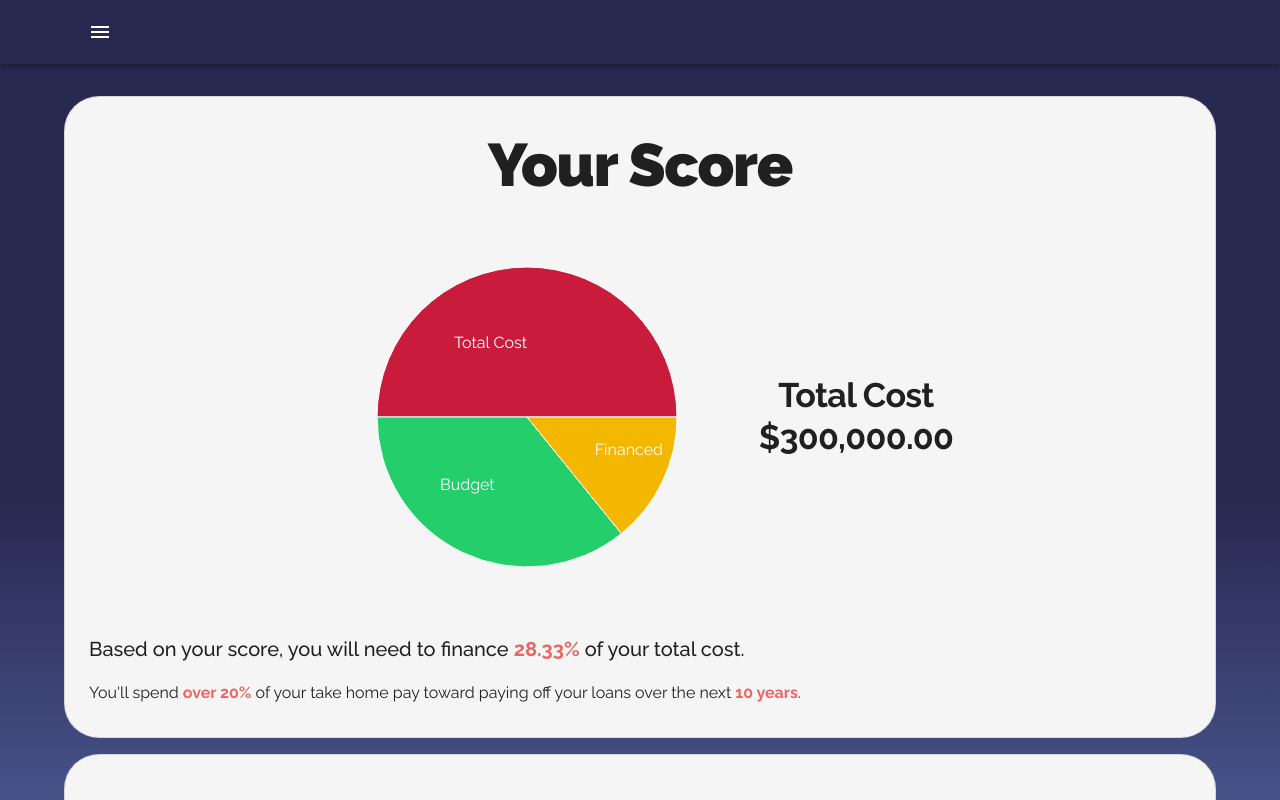
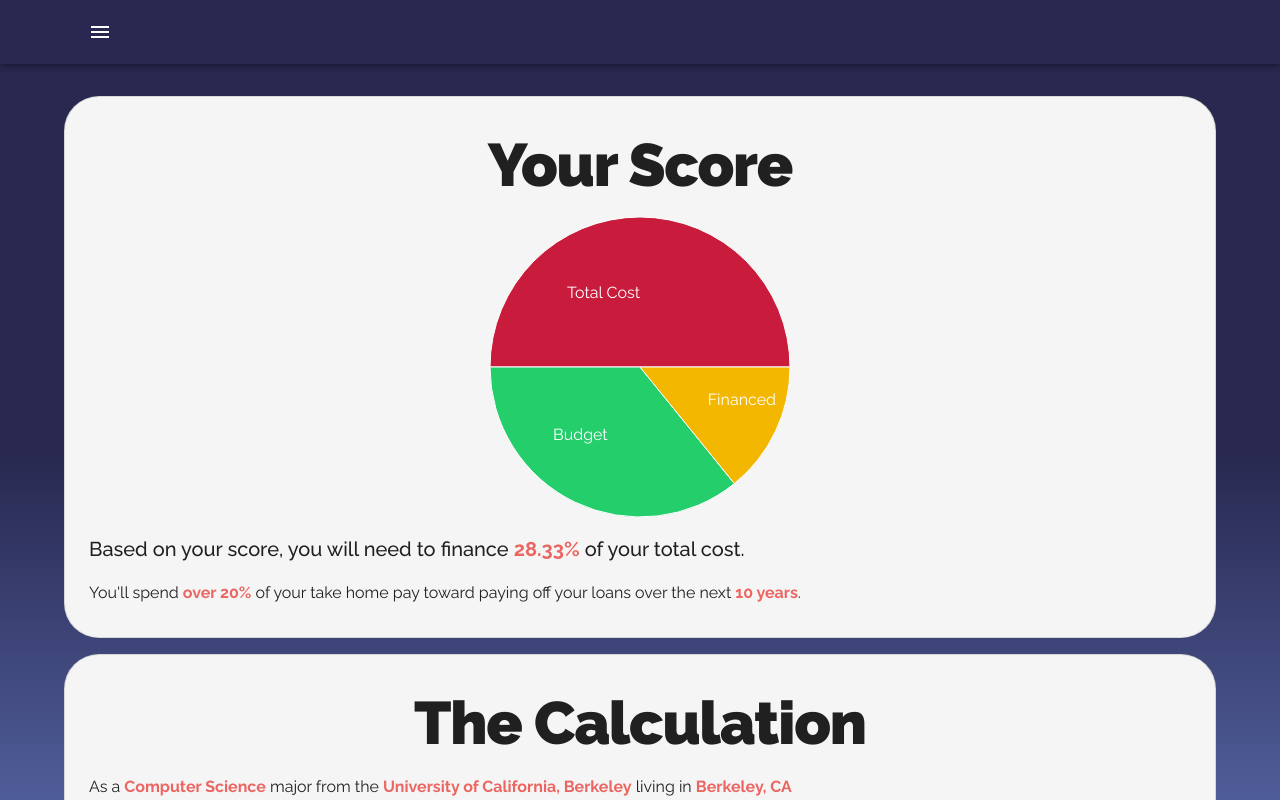
Before and after one commit to JohnRader/tuition-calculator, a Next.js app: page /report in a window 1280 px wide. Shown: the top 800 px of the page. Built offline with nearby package versions, Linux system fonts and the light colour scheme.

Commit message:
more cleanup

```diff
--- a/src/components/PieChart/index.tsx
+++ b/src/components/PieChart/index.tsx
@@ -1,71 +1,6 @@
-import React, { PureComponent, useCallback, useState } from 'react';
 import {
-  PieChart, Pie, Sector, Cell, ResponsiveContainer,
+  PieChart, Pie, Cell, ResponsiveContainer,
 } from 'recharts';
-import { Typography, Box } from '@mui/material';
-import { theme } from '@/styles/theme';
-import { formatCurrency } from '@/utils';
-
-// const renderActiveShape = (props: RenderActiveShapeProps) => {
-//   const {
-//     cx, cy, innerRadius, outerRadius, startAngle, endAngle, payload,
-//   } = props;
-
-//   return (
-//     <>
-//       <Sector
-//         cx={cx}
-//         cy={cy}
-//         innerRadius={innerRadius}
-//         outerRadius={outerRadius}
-//         startAngle={startAngle}
-//         endAngle={endAngle}
-//         fill={payload.color}
-//       />
-//       <Sector
-//         cx={cx}
-//         cy={cy}
-//         startAngle={startAngle}
-//         endAngle={endAngle}
-//         innerRadius={outerRadius + 6}
-//         outerRadius={outerRadius + 10}
-//         fill={payload.color}
-//       />
-//     </>
-//   );
-// };
-
-// export default function DonutChart({ slices }: { slices: DonutChartSlice[] }) {
-
-//   return (
-//     <Box sx={{
-//       display: 'flex',
-//       flexDirection: 'column',
-//       alignItems: 'center',
-//     }}
-//     >
-//       <Typography variant="h5" component="h2">
-//         {slices[activeIndex].name}
-//       </Typography>
-
-//       <PieChart width={235} height={235}>
-//         <Pie
-//           activeIndex={activeIndex}
-//           activeShape={renderActiveShape}
-//           data={slices}
-//           cx="50%"
-//           cy="50%"
-//           innerRadius={60}
-//           outerRadius={80}
-//           fill={theme.palette.primary.main}
-//           dataKey="value"
-//           onMouseEnter={onDonutEnter}
-//         />
-//       </PieChart>
-
-//     </Box>
-//   );
-// }
 
 const RADIAN = Math.PI / 180;
 
@@ -100,14 +35,9 @@ interface PieChartSlice {
   name: string; value: number; color: string;
 }
 export default function CustomPieChart({ slices }: { slices: PieChartSlice[] }) {
-  const [activeIndex, setActiveIndex] = useState(0);
-
-  const onPieEnter = useCallback((_: any, index: number) => {
-    setActiveIndex(index);
-  }, [setActiveIndex]);
   return (
-    <Box display="flex" alignItems="center" justifyContent="center" gap={4}>
-      <PieChart width={400} height={400}>
+    <ResponsiveContainer height="100%" width="100%">
+      <PieChart width={300} height={300}>
         <Pie
           data={slices}
           cx="50%"
@@ -117,22 +47,13 @@ export default function CustomPieChart({ slices }: { slices: PieChartSlice[] })
           outerRadius={150}
           fill="#8884d8"
           dataKey="value"
-          onMouseEnter={onPieEnter}
         >
           {slices.map((slice) => (
             <Cell key={`cell-${slice.name}`} fill={slice.color} />
           ))}
         </Pie>
       </PieChart>
-      <Box display="flex" flexDirection="column" alignItems="center">
-        <Typography variant="h4" component="h2">
-          {slices[activeIndex].name}
-        </Typography>
-        <Typography variant="h4" component="h2">
-          {formatCurrency(slices[activeIndex].value)}
-        </Typography>
-      </Box>
-    </Box>
+    </ResponsiveContainer>
 
   );
 }
--- a/src/pages/_app.tsx
+++ b/src/pages/_app.tsx
@@ -1,6 +1,7 @@
 import '@/styles/globals.css';
 import { ThemeProvider } from '@mui/material';
 import { useRouter } from 'next/router';
+import Head from 'next/head';
 import type { AppProps } from 'next/app';
 
 import { theme } from '@/styles/theme';
@@ -12,6 +13,10 @@ export default function App({ Component, pageProps }: AppProps) {
 
   return (
     <ThemeProvider theme={theme}>
+      <Head>
+        <meta charSet="utf-8" />
+        <meta name="viewport" content="width=device-width, initial-scale=1" />
+      </Head>
       { showHeader(router.pathname as Route) && <AppHeader />}
       <Component {...pageProps} />
     </ThemeProvider>
--- a/src/pages/_document.tsx
+++ b/src/pages/_document.tsx
@@ -6,8 +6,6 @@ export default function Document() {
   return (
     <Html lang="en">
       <Head>
-        <meta charSet="utf-8" />
-        <meta name="viewport" content="width=device-width, initial-scale=1" />
         <link rel="icon" href="/favicon.ico" />
         <link rel="preconnect" href="https://fonts.googleapis.com" />
         <link rel="preconnect" href="https://fonts.gstatic.com" crossOrigin="true" />
--- a/src/pages/report/index.tsx
+++ b/src/pages/report/index.tsx
@@ -61,8 +61,9 @@ function ReportOverview({ results }: { results: ReportResults }) {
         }}
       >
         <Typography variant="h2" align="center"> Your Score </Typography>
-
-        <PieChart slices={ResultsChartData} />
+        <Box height="300px" display="flex">
+          <PieChart slices={ResultsChartData} />
+        </Box>
 
         <Typography variant="h6" component="h2">
           Based on your score, you will need to finance
```
Also changed, not shown: src/components/TuitionROIForm/utils.ts (+20 -9 lines).
